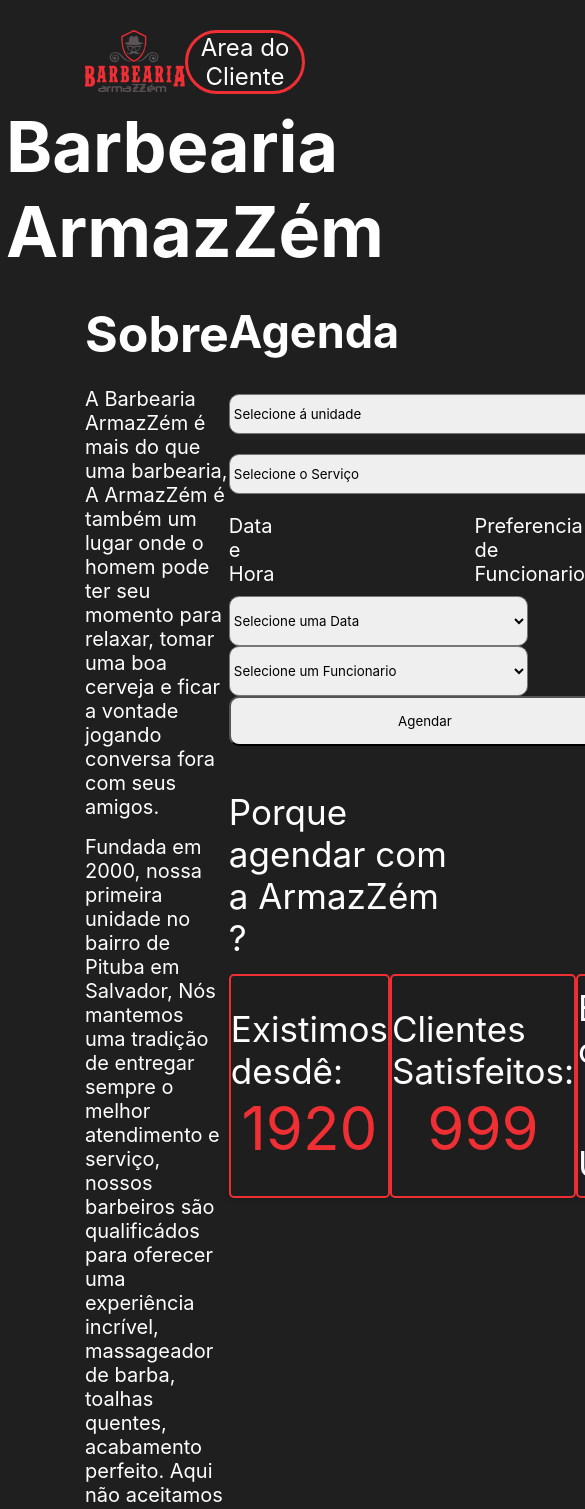
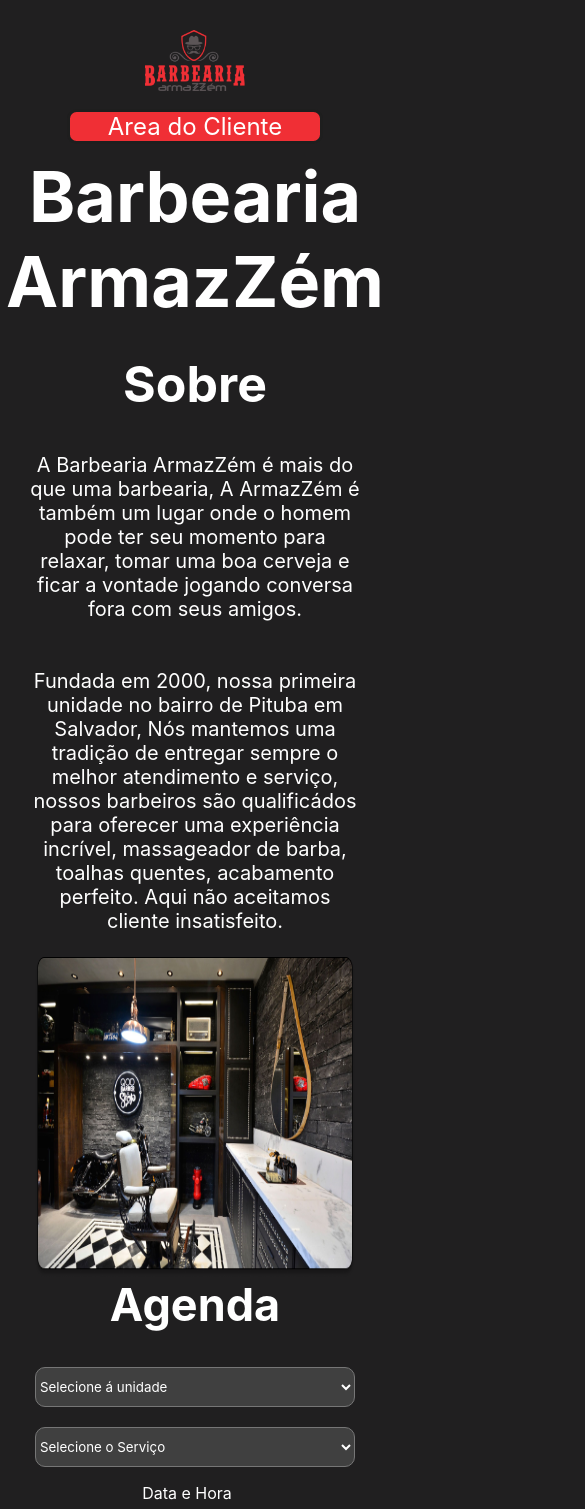
Before and after one commit to HeitorDePaula/Projeto-Final-3-Semestre-IFSP, a React (Create React App) app: page / in a window 390 px wide. Shown: the top 1509 px of the page, 585 px wide, since content can reach past the window. Built offline with nearby package versions, Linux system fonts and the light colour scheme.

Commit message:
modificacao area

```diff
--- a/src/Cliente/Area.js
+++ b/src/Cliente/Area.js
@@ -35,15 +35,19 @@
                     <div className='area-button'>
                         <div className='area-flex'>
                             <p className='area-p'>Data e Hora</p>
+                            <select id="area-select2">
+                            <option value="">Selecione uma Data</option>
+                            </select>
+
+                        </div>
+                        <div className='area-flex'>
                             <p className='area-p'>Preferencia de Funcionario</p>
-                        </div>
-
-                        <select id="area-select2">
-                            <option value="">Selecione uma Data</option>
-                        </select>
                         <select id="area-select2">
                             <option value="">Selecione um Funcionario</option>
                         </select>
+                        </div>
+
+
                         <button className='area-button2'>Agendar</button>
                     </div>
 
--- a/src/Style/Area.css
+++ b/src/Style/Area.css
@@ -19,17 +19,19 @@
 .area-text {
     font-size: 20px;
     color: white;
-    margin: 0.5rem 0rem;
+    margin: 1.5rem 2rem;
 }
 
 .area-text-section {
-    max-width: 750px;
+    max-width: 40rem;
     display: flex;
     flex-direction: column;
 }
 
 .area-content {
     display: flex;
+    justify-content: space-evenly;
+
 }
 
 .area-heading {
@@ -45,36 +47,49 @@
 }
 
 .area-agenda {
-    max-width: 100%;
+    max-width: 40rem;
 }
 
 #area-select {
-    width: 1000px;
+    width: 40rem;
     height: 40px;
     margin: 1.5em 0em 0em 0em;
     border-radius: 10px;
+    background-color: #404040;
+    color: white;
 }
 
 .area-p {
+    font-size: 1rem;
+    margin: 1rem 1rem 1rem 0rem;
+}
+.area-p1 {
     font-size: 20px;
-    margin: 20px 200px 10px 0px;
+    margin: 1rem 1rem 1rem 12rem;
 }
 
 .area-flex {
     display: flex;
+    flex-direction: column;
+    width: 14rem;
 }
 
 #area-select2 {
-    width: 299px;
-    height: 50px;
+    width: 12rem;
+    height: 3rem;
     border-radius: 10px;
     margin-right: 5px;
+    background-color: #404040;
+    color: white;
+
 }
 
 .area-button2 {
-    width: 392px;
-    height: 50px;
+    width: 15rem;
+    height: 3rem;
     border-radius: 10px;
+    background-color: #F02F35;
+    color: #fff;
 }
 
 .area-armazzen {
@@ -88,12 +103,12 @@
 
 .area-p-armazzen2 {
     margin: 0px;
-    font-size: 35px;
+    font-size: x-large;
 }
 
 .area-card {
-  width: 320px;
-  height: 220px;
+  width: 13rem;
+  height: 10rem;
   background-color: #1e1e1e;
   border-radius: 5px;
   box-shadow: 0 2px 4px rgba(0, 0, 0, 0.1);
@@ -126,3 +141,56 @@
     color: white;
     text-decoration: none;
 }
+.area-button{
+    display: flex;
+    align-items: flex-end;
+}
+@media screen and (max-width: 769px) {
+    .area-content {
+      flex-direction: column;
+    }
+    .area-armazzen{
+        flex-direction: column;
+    }
+    div{
+        align-items: center;
+        text-align: -webkit-center;
+    }
+    .area-agenda{
+        width: 20rem;
+    }
+    .area-text-section{
+        width: 25rem;
+    }
+    #area-select{
+        width: 20rem;
+    }
+    #area-select2{
+        width: 20rem;
+    }
+    .area-button{
+        flex-direction: column;
+        align-items: center;
+    }
+    .area-button2{
+        width: -webkit-fill-available;
+        margin-top: 2rem;
+    }
+    .area-nav {
+        display: flex;
+        flex-direction: column;
+
+    }
+
+    .area-button3{
+        width: 16rem;
+        border: #1e1e1e solid 0.2rem;
+        background-color: #F02F35;
+        border-radius: 0.6rem;
+        margin-top: 1rem;
+    }
+    #img {
+        width: 20rem;
+        height: 20rem;
+    }
+  }
```
